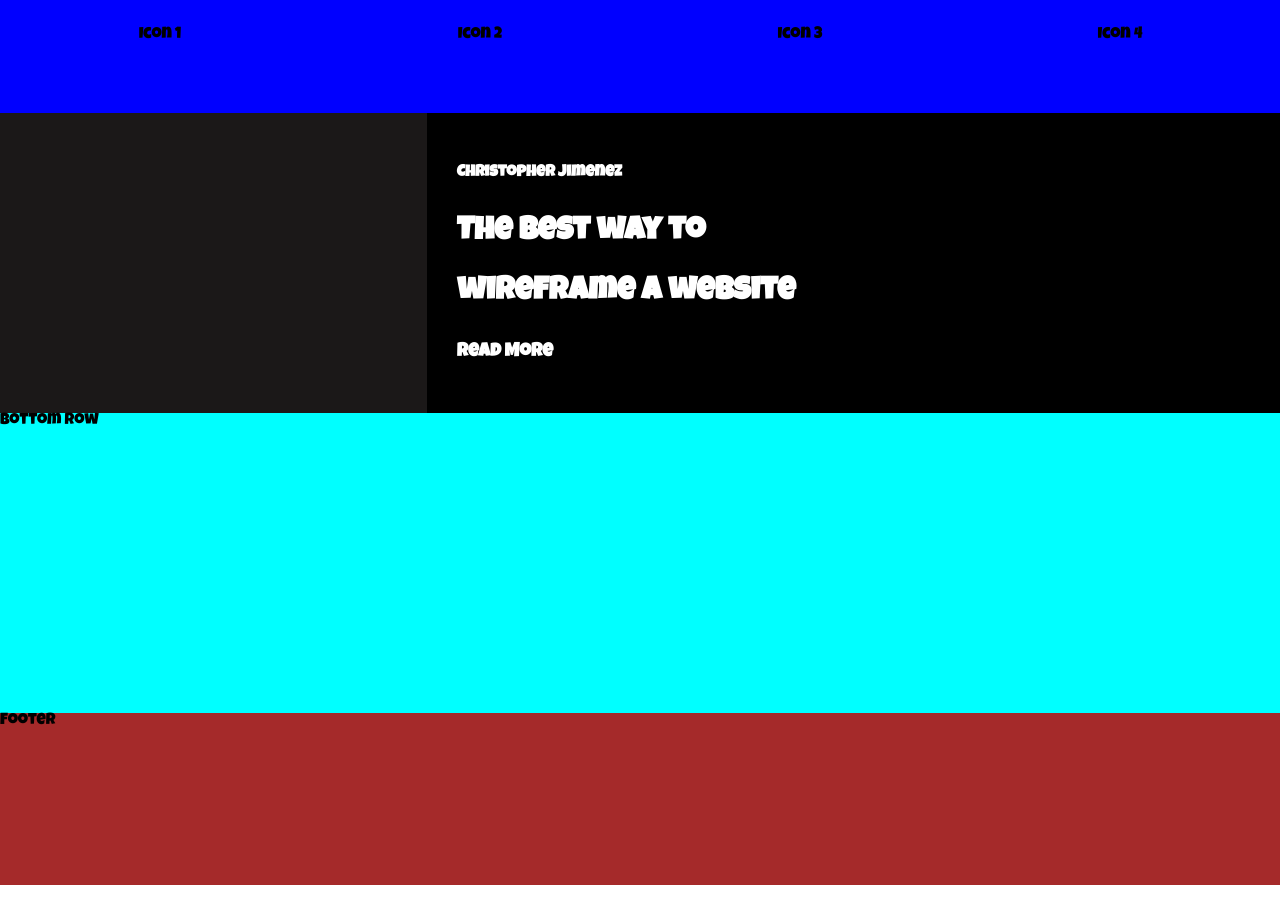
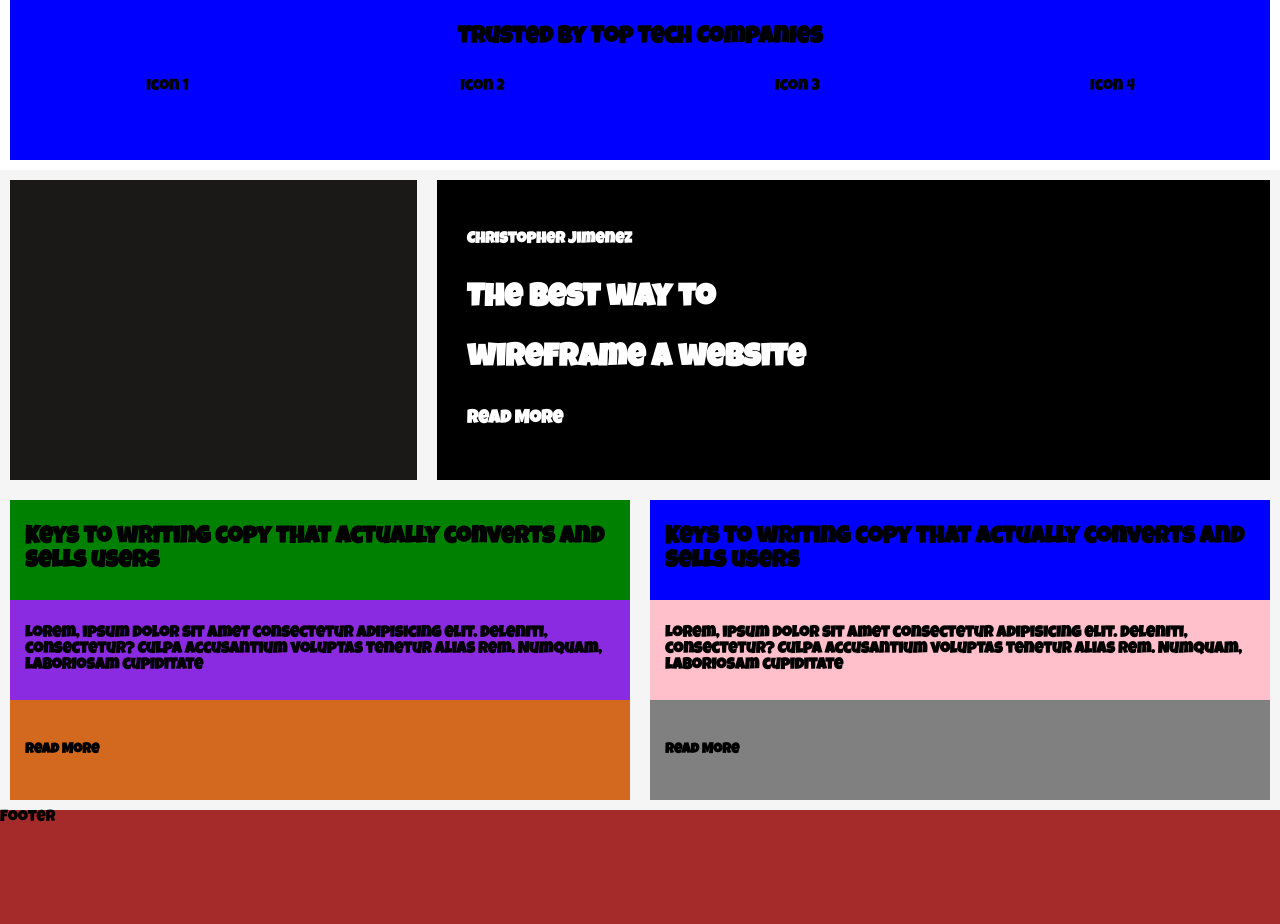
Before and after one commit to chrisjimenez10/css-grid-lab, a plain HTML site: page index.html in a window 1280 px wide. Shown: the part 744-1668 px from the top of the page. Before the commit the page ends 1629 px from the top, so only its background shows below. Drawn offline with Linux system fonts and the light colour scheme.

Commit message:
completed responsive design and added margins for grid containers

```diff
--- a/css/style.css
+++ b/css/style.css
@@ -25,12 +25,14 @@
     display: flex;
     align-items: center;
     justify-content: space-around;
+    font-size: 2.5rem;
 }
 .middle {
     background-color: blanchedalmond;
     display: flex;
     align-items: center;
     justify-content: space-around;
+    font-size: 2rem;
 }
 .links {
     cursor: pointer;
@@ -54,6 +56,7 @@
     height: 25px;
     border-radius: 10px;
     cursor: pointer;
+    font-size: 1rem;
 }
 #sign-up:hover {
     transform: scale(1.05);
@@ -63,39 +66,55 @@
     transition: 250ms;
 }
 .hero-container {
-    background-color: beige;
+    background-color: gray;
     display: grid;
     grid-template-columns: repeat(2, 1fr);
     grid-template-rows: 1fr;
 }
 .description-container {
     display: grid;
-    grid-template-columns: 1fr 2fr 1fr;
+    grid-template-columns: 1fr;
+    margin: 10px;
 }
 .description-text {
     background-color: red;
-    display: flex;
+    /* display: flex;
     flex-direction: column;
     align-items: center;
     justify-content: center;
     gap: 1.5em;
     font-family: "Luckiest Guy", cursive;
-    padding: 25px;
+    padding: 25px; */
+    display: grid;
+    grid-template-columns: 1fr;
+    grid-template-rows: repeat(3, 1fr);
 }
-h1 {
+#value {
     display: flex;
     align-items: center;
-    justify-content: center;
+    justify-content: flex-start;
+    background-color: green;
+    /* margin: 15px; */
+    padding: 25px;
+    font-size: 2rem;
 }
 p {
     display: flex;
     align-items: center;
     justify-content: center;
+    background-color: white;
+    /* margin: 15px; */
+    padding: 25px;
+    width: 600px;
+    font-size: 1.5rem;
 }
 .start-button-container {
     display: flex;
-    justify-content: center;
+    justify-content: flex-start;
     align-items: center;
+    background-color: pink;
+    /* margin: 15px; */
+    padding: 25px;
 }
 #start-button {
     font-family: "Luckiest Guy", cursive;
@@ -103,6 +122,7 @@
     cursor: pointer;
     width: 150px;
     height: 30px;
+    font-size: 1rem;
 }
 #start-button:hover {
     transform: scale(1.05);
@@ -115,6 +135,7 @@
     display: flex;
     align-items: center;
     justify-content: space-around;
+
 }
 img {
     border-radius: 150px;
@@ -126,6 +147,7 @@
     background-color: blue;
     display: grid;
     grid-template-rows: repeat(2, 1fr);
+    margin: 10px;
 }
 .social-proof-text {
     display: flex;
@@ -155,6 +177,7 @@
 }
 #dark-square {
     background-color: hsl(from black h 5% 10%);
+    margin: 10px;
 }
 #dark-text {
     background-color: hsl(from black h 5% 0%);
@@ -164,13 +187,92 @@
     align-items: flex-start;
     line-height: 60px;
     padding: 30px;
+    margin: 10px;
+}
+#name:hover, #read-more:hover {
+    cursor: pointer;
+    transform: scale(1.10);
+}
+#name:active, #read-more:active {
+    transform: rotate(15deg);
+
+}
+.bottom-container {
+    background-color: whitesmoke;
+    display: grid;
+    grid-template-columns: repeat(2, 1fr);
 }
 
-
-.bottom-container {
-    background-color: aqua;
+#left-text-container {
+    background-color: antiquewhite;
+    display: grid;
+    grid-template-columns: 1fr;
+    margin: 10px;
 }
-
+#left-text {
+    /* outline: 2px solid black; */
+    display: grid;
+    grid-template-rows: repeat(3, 1fr);
+}
+#top-head {
+    background-color: green;
+    display: flex;
+    justify-content: flex-start;
+    align-items: center;
+    font-size: 1.5rem;
+    padding: 0 0 0 15px;
+}
+#middle-head {
+    background-color: blueviolet;
+    display: flex;
+    justify-content: flex-start;
+    align-items: center;
+    font-size: 1rem;
+    padding: 0 0 0 15px;
+}
+#bottom-head {
+    background-color: chocolate;
+    display: flex;
+    justify-content: flex-start;
+    align-items: center;
+    font-size: .9rem;
+    padding: 0 0 0 15px;
+}
+#right-text-container {
+    background-color: rgb(219, 20, 203);
+    display: grid;
+    grid-template-columns: 1fr;
+    margin: 10px;
+}
+#right-text {
+    /* outline: 2px solid black; */
+    display: grid;
+    grid-template-rows: repeat(3, 1fr);
+}
+#top-heading {
+    background-color: blue;
+    display: flex;
+    justify-content: flex-start;
+    align-items: center;
+    font-size: 1.5rem;
+    padding: 0 0 0 15px;
+}
+#middle-heading {
+    background-color: pink;
+    display: flex;
+    justify-content: flex-start;
+    align-items: center;
+    font-size: 1rem;
+    padding: 0 0 0 15px;
+}
+#bottom-heading {
+    background-color: gray;
+    display: flex;
+    justify-content: flex-start;
+    align-items: center;
+    font-size: .9rem;
+    padding: 0 0 0 15px;
+}
 
 .footer-container {
     background-color: brown;
@@ -180,7 +282,6 @@
 @media (max-width: 650px) {
     body {
         grid-template-columns: 1fr;
-
     }
     nav {
         grid-template-columns: 1fr;
@@ -193,6 +294,15 @@
         display: grid;
         grid-template-columns: 1fr;
     }
+    #value {
+        justify-content: center;
+    }
+    p {
+        justify-content: center;
+    }
+    .start-button-container{
+        justify-content: center;
+    }
     .social-proof-container {
         display: grid;
         grid-template-columns: 1fr;
@@ -203,49 +313,16 @@
     }
 }
 
-/* Break-Point for image (It gets too big proportionately) */
-@media (max-width: 350px) {
-    img {
-        width: 150px;
-        height: 150px;
+/* Break-Point for post-container to display vertically on top of each other (one column) */
+@media (max-width: 540px) {
+    div.bottom-container {
+        display: grid;
+        grid-template-columns: 1fr;
+    }
+    #left-text-container {
+        margin: 5px;
+    }
+    #right-text-container {
+        margin: 5px;
     }
 }
-
-
-
-
-
-
-
-
-
-
-
-
-/* @media (max-width: 650px) {
-    nav {
-        display: grid;
-        grid-template-columns: 1fr;
-        max-width: 25vw;
-        height: 50vh;
-        grid-template-areas:
-        "left"
-        "middle"
-        "right"
-    }
-    .left {
-        grid-area: "left";
-    }
-    .middle {
-        grid-area: "middle";
-        display: flex;
-        flex-direction: column;
-    }
-    .right {
-        grid-area: "right";
-    }
-    #sign-up {
-        width: 75px;
-        height: 30px;
-    }
-} */
--- a/index.html
+++ b/index.html
@@ -21,9 +21,8 @@
     </nav>
     <div class="hero-container">
         <div class="description-container">
-            <section class="space"></section>
             <section class="description-text">
-                <h1>Your Best Value Proposition</h1>
+                <h1 id="value">Your Best Value Proposition</h1>
                 <p>Lorem ipsum dolor sit amet consectetur adipisicing elit. Facilis iste sed voluptatibus porro sint, explicabo autem voluptatem similique vel, debitis dolorum voluptatum ratione corrupti atque, corporis illo deserunt expedita! Veniam.</p>
                 <div class="start-button-container">
                     <button id="start-button">Start Free Trial</button>
@@ -50,12 +49,27 @@
         <div class="top-container">
             <div id="dark-square"></div>
             <div id="dark-text">
-                <h4>Christopher Jimenez</h4>
-                <h1>The best way to<br>wireframe a website</h1>
-                <h3>Read More</h3>
+                <h4 id="name">Christopher Jimenez</h4>
+                <h1 id="wireframe">The best way to<br>wireframe a website</h1>
+                <h3 id="read-more">Read More</h3>
             </div>
         </div>
-        <div class="bottom-container">bottom row</div>
+        <div class="bottom-container">
+            <div id="left-text-container">
+                <div id="left-text">
+                    <h1 id="top-head">Keys to writing copy that actually converts and sells users</h1>
+                    <h3 id="middle-head">Lorem, ipsum dolor sit amet consectetur adipisicing elit. Deleniti, consectetur? Culpa accusantium voluptas tenetur alias rem. Numquam, laboriosam cupiditate</h3>
+                    <h4 id="bottom-head">Read More</h4>
+                </div>
+            </div>
+            <div id="right-text-container">
+                <div id="right-text">
+                    <h1 id="top-heading">Keys to writing copy that actually converts and sells users</h1>
+                    <h3 id="middle-heading">Lorem, ipsum dolor sit amet consectetur adipisicing elit. Deleniti, consectetur? Culpa accusantium voluptas tenetur alias rem. Numquam, laboriosam cupiditate</h3>
+                    <h4 id="bottom-heading">Read More</h4>
+                </div>
+            </div>
+        </div>
     </div>
     <div class="footer-container">
         <div>Footer</div>
```
